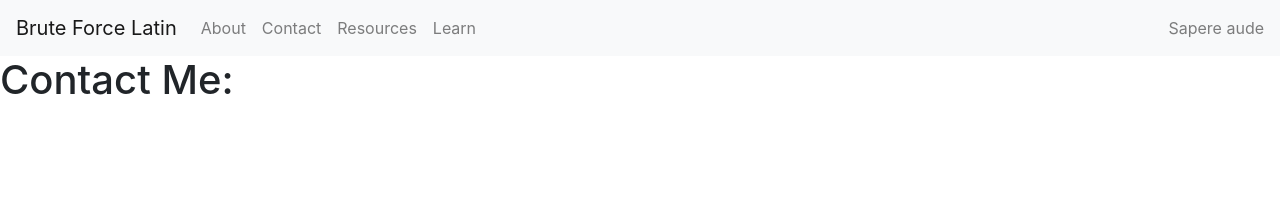
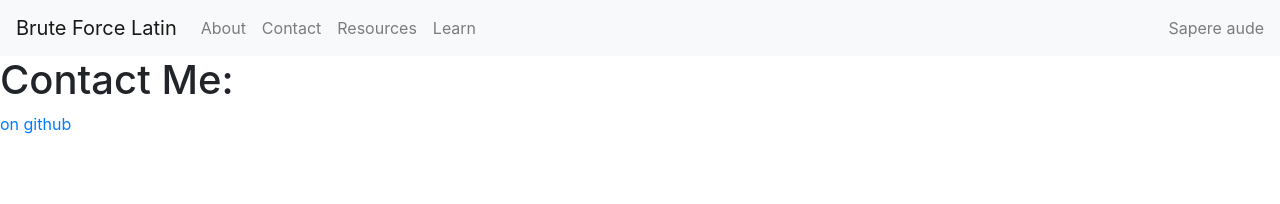
Before and after one commit to Brute-Force-Programmers/brute-force-latin, a React (Create React App) app: page /contact in a window 1280 px wide. Shown: the top 204 px of the page. Built offline with nearby package versions, Linux system fonts and the light colour scheme.

Commit message:
add contact info

```diff
--- a/src/Pages/Contact.js
+++ b/src/Pages/Contact.js
@@ -5,7 +5,7 @@
         <div>
             <NavBar/>
             <h1>Contact Me:</h1>
-
+            <a href="https://github.com/g-strick"> on github</a>
         </div>
     )
 }
```
